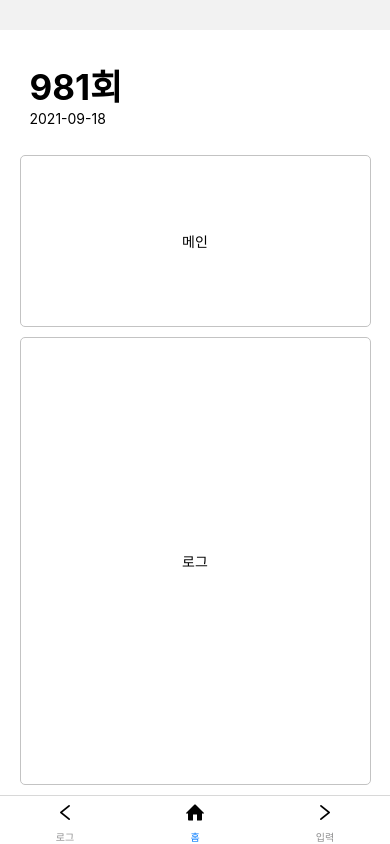
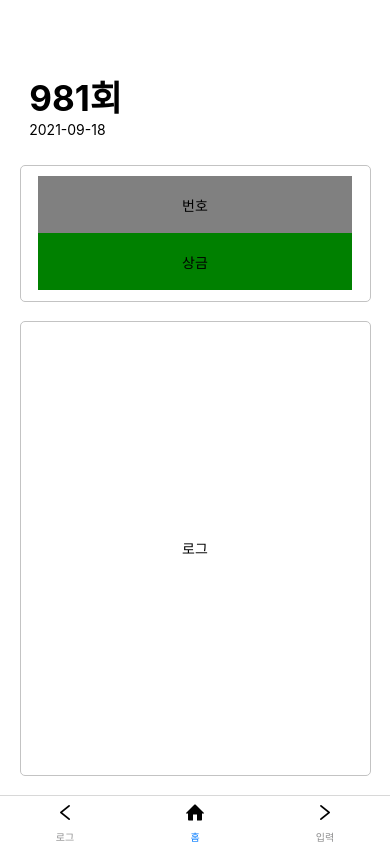
Before and after one commit to TW-Lim/Lotto, a React Native app: screen / in a window 390 px wide. Built offline with nearby package versions, Linux system fonts and the light colour scheme.

Commit message:
입력창 카메라 위치 선정 및 조건에 따라 구슬 색깔 변경 기능을 위한 준비작업

```diff
--- a/screens/inputScreens/DrawCount.js
+++ b/components/DrawCount.js
@@ -9,7 +9,12 @@ export default function DrawCount() {
 				<Text>2021-09-18</Text>
 			</View>
 			<View style={styles.item2}>
-				<Text>메인</Text>
+				<View style={styles.number}>
+					<Text>번호</Text>
+				</View>
+				<View style={styles.price}>
+					<Text>상금</Text>
+				</View>
 			</View>
 		</View>
 	);
@@ -22,7 +27,6 @@ const styles = StyleSheet.create({
 		flexDirection: 'column',
 		alignItems: 'center',
 		justifyContent: 'center',
-
 		width: '100%',
 	},
 
@@ -30,9 +34,9 @@ const styles = StyleSheet.create({
 		flex: 1,
 		backgroundColor: 'white',
 		justifyContent: 'center',
-		marginLeft: 20,
-		marginBottom: 20,
-		marginTop: 20,
+		marginLeft: '5%',
+		marginBottom: '7%',
+		marginTop: '18%',
 		width: '90%',
 	},
 
@@ -46,8 +50,41 @@ const styles = StyleSheet.create({
 		borderRadius: 5,
 	},
 
+	number: {
+		flex: 1,
+		justifyContent: 'center',
+		alignItems: 'center',
+
+		flexDirection: 'row',
+		width: '90%',
+		marginTop: '3%',
+		backgroundColor: 'gray',
+	},
+
+	price: {
+		flex: 1,
+		justifyContent: 'center',
+		alignItems: 'center',
+		width: '90%',
+		marginBottom: '3%',
+		backgroundColor: 'green',
+	},
+
 	mainText: {
 		fontSize: 35,
 		fontWeight: 'bold',
 	},
+
+	circle: {
+		borderRadius: 50,
+		width: 40,
+		height: 40,
+		alignItems: 'center',
+		justifyContent: 'center',
+		backgroundColor: 'red',
+	},
+
+	Cnumber: {
+		fontSize: 18,
+	},
 });
--- a/components/index.js
+++ /dev/null
@@ -1,3 +0,0 @@
-import DrawCount from './DrawCount/DrawCount';
-
-export { DrawCount };
--- a/package.json
+++ b/package.json
@@ -24,10 +24,12 @@
 		"react-native-screens": "~3.4.0",
 		"react-native-tab-view": "^3.1.1",
 		"react-native-vector-icons": "^8.1.0",
-		"react-native-web": "~0.13.12"
+		"react-native-web": "~0.13.12",
+		"styled-components": "^5.3.1"
 	},
 	"devDependencies": {
 		"@babel/core": "~7.9.0",
+		"@types/styled-components": "^5.1.15",
 		"eslint": "^7.32.0",
 		"eslint-plugin-react": "^7.26.1"
 	},
--- a/screens/home.js
+++ b/screens/home.js
@@ -1,6 +1,6 @@
 import React from 'react';
 import { Text, View, StyleSheet } from 'react-native';
-import DrawCount from '../screens/inputScreens/DrawCount';
+import DrawCount from '../components/DrawCount';
 
 export default function home() {
 	return (
@@ -20,7 +20,6 @@ const styles = StyleSheet.create({
 		backgroundColor: 'white',
 		alignItems: 'center',
 		justifyContent: 'center',
-		marginTop: 30,
 	},
 
 	log: {
@@ -29,23 +28,10 @@ const styles = StyleSheet.create({
 		justifyContent: 'center',
 		width: '90%',
 		backgroundColor: 'white',
-		margin: 10,
-		marginTop: 10,
+		margin: '5%',
+		marginTop: '5%',
 		borderWidth: 1,
 		borderColor: '#c3c3c3',
 		borderRadius: 5,
 	},
-
-	circle: {
-		borderRadius: 50,
-		width: 40,
-		height: 40,
-		alignItems: 'center',
-		justifyContent: 'center',
-		backgroundColor: 'red',
-	},
-
-	number: {
-		fontSize: 18,
-	},
 });
--- a/screens/inputScreens/QR.js
+++ b/screens/inputScreens/QR.js
@@ -1,5 +1,5 @@
 import React from 'react';
-import { View, StyleSheet } from 'react-native';
+import { View, StyleSheet, Text } from 'react-native';
 import { createMaterialTopTabNavigator } from '@react-navigation/material-top-tabs';
 
 const Tab = createMaterialTopTabNavigator();
@@ -33,8 +33,21 @@ export default function QR() {
 function Keyboard() {
 	return (
 		<View style={styles.container}>
-			<View style={styles.item1}></View>
-			<View style={styles.item2}></View>
+			<View
+				style={{
+					flex: 1,
+					width: '90%',
+					margin: '4%',
+					alignItems: 'center',
+					justifyContent: 'center',
+					flexDirection: 'column',
+				}}
+			>
+				<View style={styles.radio}>
+					<Text>자동 수동 들어갈 자리 입니다.</Text>
+				</View>
+				<View style={styles.item2}></View>
+			</View>
 		</View>
 	);
 }
@@ -42,7 +55,9 @@ function Keyboard() {
 function QRCamera() {
 	return (
 		<View style={styles.container}>
-			<View style={styles.item1}></View>
+			<View style={styles.camera}>
+				<Text>카메라 들어갈 장소 입니다.</Text>
+			</View>
 		</View>
 	);
 }
@@ -50,43 +65,42 @@ function QRCamera() {
 const styles = StyleSheet.create({
 	container: {
 		flex: 1,
-		flexDirection: 'column', // 혹은 'row'
+		flexDirection: 'column',
 		backgroundColor: 'white',
 		alignItems: 'center',
 		justifyContent: 'center',
 	},
 
-	item1: {
+	radio: {
+		flex: 0.6,
+		justifyContent: 'center',
+		margin: '2%',
+		width: '100%',
+		backgroundColor: 'gray',
+	},
+
+	camera: {
 		flex: 1,
 		justifyContent: 'center',
 		alignItems: 'center',
-		backgroundColor: 'green',
-		margin: 10,
-		width: '90%',
+		width: '85%',
+		margin: '15%',
+		borderWidth: 1,
+		borderColor: '#c3c3c3',
+		borderRadius: 5,
 	},
 	item2: {
 		flex: 6,
 		justifyContent: 'center',
 		alignItems: 'center',
-		margin: 10,
-		backgroundColor: 'blue',
-		width: '90%',
+		margin: '2%',
+		width: '100%',
+		borderWidth: 1,
+		borderColor: '#c3c3c3',
+		borderRadius: 5,
 	},
 
 	Button: {
 		color: 'gray',
 	},
 });
-
-/* <View style={styles.container}>
-			<View style={styles.header}>
-				<Text>QR</Text>
-			</View>
-			<View style={styles.item1}>
-				<Text>QR</Text>
-			</View>
-			<View style={styles.item2}>
-				<Text>QR</Text>
-				<Button style={styles.Button} title="확인"></Button>
-			</View>
-		</View> */
--- a/screens/log.js
+++ b/screens/log.js
@@ -4,7 +4,12 @@ import { View, Text } from 'react-native';
 export default function log() {
 	return (
 		<View
-			style={{ flex: 1, justifyContent: 'center', alignItems: 'center' }}
+			style={{
+				flex: 1,
+				justifyContent: 'center',
+				alignItems: 'center',
+				backgroundColor: 'white',
+			}}
 		>
 			<Text>log</Text>
 		</View>
```
Also changed, not shown: components/DrawCount/DrawCount.js (deleted, +0 -10 lines), 2 other files (tests, documents, lock files or other folders).
